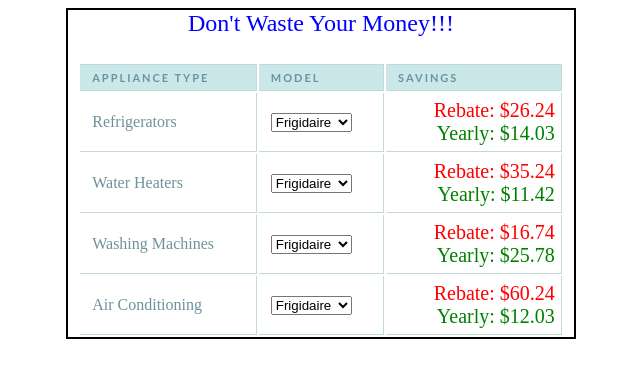
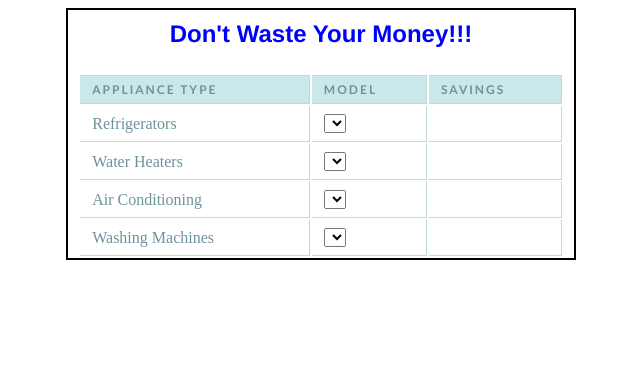
Before and after one commit to remyb/heepoverflow, a plain HTML site: page dont_waste_money.html in a window 1280 px wide. Shown: the whole page, without its empty margins (319-959 px from the left). Drawn offline with Linux system fonts and the light colour scheme.

Commit message:
finished dont waste money

```diff
--- a/dont_waste_money.html
+++ b/dont_waste_money.html
@@ -3,7 +3,13 @@
 	<head>
 		<title>ProtoType: Don't Waste your Money!</title>
 		<style type="text/css">
-			#top-center {font-size:24px;text-align:center;color:blue;padding-bottom:5%;}
+			#top-center {font-size:24px;
+				text-align:center;
+				color:blue;
+				padding-bottom:5%;
+				font: bold 24px Helvetica, Helvetica, Arial;
+				padding-top:10px;}
+
 			#container {border:2px solid black; width:40%;margin: 0 auto;}
 
 			#price {color:blue;font-size:20px;font:bold;text-align:right;}
@@ -12,7 +18,7 @@
 			table{width:100%;padding-left:10px;padding-right:10px;}
 			th
 			{
-				font: bold 11px "Trebuchet MS", Verdana, Arial, Helvetica,
+				font: bold 12px "Trebuchet MS", Verdana, Arial, Helvetica,
 				sans-serif;
 				color: #6D929B;
 				border-right: 1px solid #C1DAD7;
@@ -37,11 +43,99 @@
 				background: #F5FAFA;
 				color: #B4AA9D;
 			}
-			#year{color:green;}
-			#rebate{color:red;}
+			.year{color:green;}
+			.rebate{color:red;}
 		</style>
+		<script type="text/javascript" src="gspreadsheet.js"></script>
+		<script type="text/javascript">
+
+			function saveCalc(e, index, type) {
+				//alert("you changed " + e.value +" - "+ index +" - "+ type )
+				GSpreadsheet.load("tq13fkwVrv5Yx6nSo72YY1A", { index: 'type' }, function(gs) {
+					if (type == "fridge") {
+						var row = gs.select(index);
+				    	document.getElementById("rebateFridge").innerHTML = "Rebate: $"+row.rebate;
+						document.getElementById("yearFridge").innerHTML = "Year: $"+row.savings;
+					}
+					else if (type == "heater") {
+						var row = gs.select(index+3);
+				    	document.getElementById("rebateHeater").innerHTML = "Rebate: $"+row.rebate;
+						document.getElementById("yearHeater").innerHTML = "Year: $"+row.savings;
+					}
+					else if (type == "ac") {
+						var row = gs.select(index+6);
+				    	document.getElementById("rebateAC").innerHTML = "Rebate: $"+row.rebate;
+						document.getElementById("yearAC").innerHTML = "Year: $"+row.savings;
+					}
+					else if (type == "wash") {
+						var row = gs.select(index+9);
+				    	document.getElementById("rebateWash").innerHTML = "Rebate: $"+row.rebate;
+						document.getElementById("yearWash").innerHTML = "Year: $"+row.savings;
+					}
+					else {
+						alert('There was a problem.');
+					}
+
+				});
+			}
+			window.onload = function() {
+				// make sure you set this to your spreadsheet and make sure you set INDEX to your KEY!!!!
+		    	GSpreadsheet.load("tq13fkwVrv5Yx6nSo72YY1A", { index: 'id' }, function(gs) {
+			   	 // display all
+				    //document.getElementById("displayall").innerHTML = gs.displayAll('style="border: solid 1px black; margin: 10px;"');
+
+				    // Refriderators
+				    var row = gs.select(0);
+				    document.getElementById("fridge1").innerHTML = row.brand;
+					document.getElementById("rebateFridge").innerHTML = "Rebate: $"+row.rebate;
+					document.getElementById("yearFridge").innerHTML = "Year: $"+row.savings;
+					var row = gs.select(1);
+				    document.getElementById("fridge2").innerHTML = row.brand;
+					var row = gs.select(2);
+				    document.getElementById("fridge3").innerHTML = row.brand;
+
+					// Water Heaters
+					var row = gs.select(3);
+				    document.getElementById("heaters1").innerHTML = row.brand;
+					document.getElementById("rebateHeater").innerHTML = "Rebate: $"+row.rebate;
+					document.getElementById("yearHeater").innerHTML = "Year: $"+row.savings;
+					var row = gs.select(4);
+				    document.getElementById("heaters2").innerHTML = row.brand;
+					var row = gs.select(5);
+				    document.getElementById("heaters3").innerHTML = row.brand;
+
+					// AC
+					var row = gs.select(6);
+				    document.getElementById("ac1").innerHTML = row.brand;
+					document.getElementById("rebateWash").innerHTML = "Rebate: $"+row.rebate;
+					document.getElementById("yearWash").innerHTML = "Year: $"+row.savings;
+					var row = gs.select(7);
+				    document.getElementById("ac2").innerHTML = row.brand;
+					var row = gs.select(8);
+				    document.getElementById("ac3").innerHTML = row.brand;
+
+					// Washing Machines
+					var row = gs.select(9);
+				    document.getElementById("wash1").innerHTML = row.brand;
+					document.getElementById("rebateAC").innerHTML = "Rebate: $"+row.rebate;
+					document.getElementById("yearAC").innerHTML = "Year: $"+row.savings;
+					var row = gs.select(10);
+				    document.getElementById("wash2").innerHTML = row.brand;
+					var row = gs.select(11);
+				    document.getElementById("wash3").innerHTML = row.brand;
+
+				 	// show by row number
+				    //row = gs.select('');
+				    //document.getElementById("onebyrownum").innerHTML = row.rebate;
+
+				    // display one row
+				    //document.getElementById("displayrow").innerHTML = gs.displayRow('fridge');
+			 	});
+			}
+		</script>
 	</head>
 	<body>
+		<div id="result"></div>
 		<div id="container">
 			<div id="top-center">
 				Don't Waste Your Money!!!
@@ -55,46 +149,46 @@
 				<tr>
 					<td id="type">Refrigerators</td>
 					<td>
-						<select id="models">
-				 			<option>Frigidaire</option>
-						  	<option>Whilepool</option>
-						  	<option>Maytag</option>
+						<select id="models" onchange="saveCalc(this.options[this.selectedIndex], this.selectedIndex, 'fridge')">
+				 			<option id ="fridge1"></option>
+						  	<option id ="fridge2"></option>
+						  	<option id ="fridge3"></option>
 						</select>
 					</td>
-					<td id="price"><span id="rebate">Rebate: $26.24</span><br /><span id="year">Yearly: $14.03</span></td>
+					<td id="price"><span id="rebateFridge" class="rebate"></span><br /><span id="yearFridge" class="year"></span></td>
 				</tr>
 				<tr class="alt">
 					<td>Water Heaters</td>
 					<td>
-						<select id="models">
-				 			<option>Frigidaire</option>
-						  	<option>Whilepool</option>
-						  	<option>Maytag</option>
+						<select id="models" onchange="saveCalc(this.options[this.selectedIndex], this.selectedIndex, 'heater')">
+				 			<option id="heaters1"></option>
+						  	<option id="heaters2"></option>
+						  	<option id="heaters3"></option>
 						</select>
 					</td>
-					<td id="price"><span id="rebate">Rebate: $35.24</span><br /><span id="year">Yearly: $11.42</span></td>
+					<td id="price"><span id="rebateHeater" class="rebate"></span><br /><span id="yearHeater" class="year"></span></td>
+				</tr>
+				<tr class="alt">
+					<td>Air Conditioning</td>
+					<td>
+						<select id="models" onchange="saveCalc(this.options[this.selectedIndex], this.selectedIndex, 'ac')">
+				 			<option id="ac1"></option>
+						  	<option id="ac2"></option>
+						  	<option id="ac3"></option>
+						</select>
+					</td>
+					<td id="price"><span id="rebateAC" class="rebate"></span><br /><span id="yearAC" class="year"></span></td>
 				</tr>
 				<tr>
 					<td id="type">Washing Machines</td>
 					<td>
-						<select id="models">
-				 			<option>Frigidaire</option>
-						  	<option>Whilepool</option>
-						  	<option>Maytag</option>
+						<select id="models" onchange="saveCalc(this.options[this.selectedIndex], this.selectedIndex, 'wash')">
+				 			<option id="wash1"></option>
+						  	<option id="wash2"></option>
+						  	<option id="wash3"></option>
 						</select>
 					</td>
-					<td id="price"><span id="rebate">Rebate: $16.74</span><br /><span id="year">Yearly: $25.78</span></td>
-				</tr>
-				<tr class="alt">
-					<td>Air Conditioning</td>
-					<td>
-						<select id="models">
-				 			<option>Frigidaire</option>
-						  	<option>Whilepool</option>
-						  	<option>Maytag</option>
-						</select>
-					</td>
-					<td id="price"><span id="rebate">Rebate: $60.24</span><br /><span id="year">Yearly: $12.03</span></td>
+					<td id="price"><span id="rebateWash" class="rebate"></span><br /><span id="yearWash" class="year"></span></td>
 				</tr>
 			</table>
 		</div>
```
